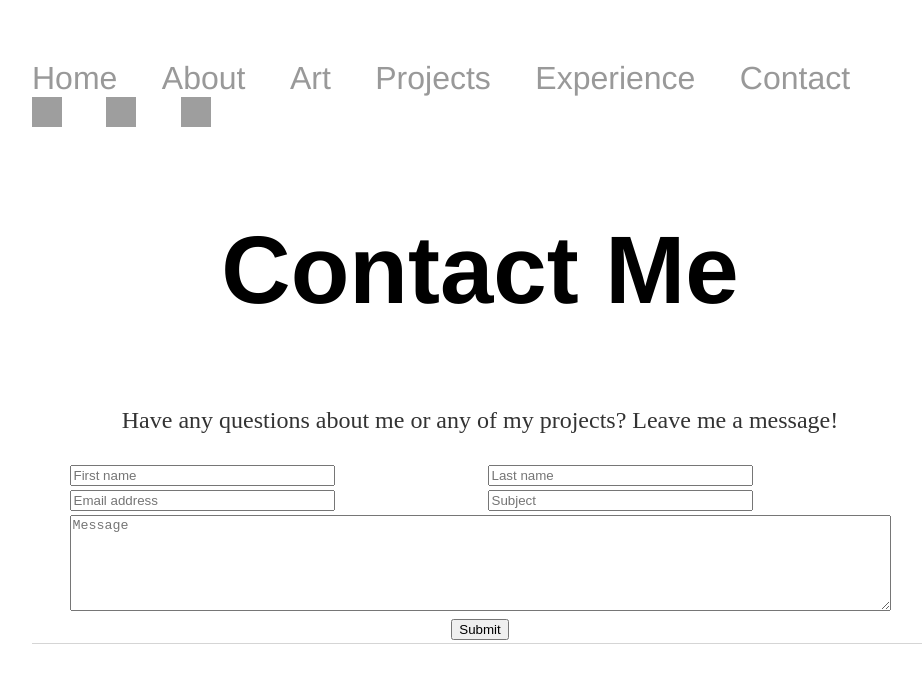
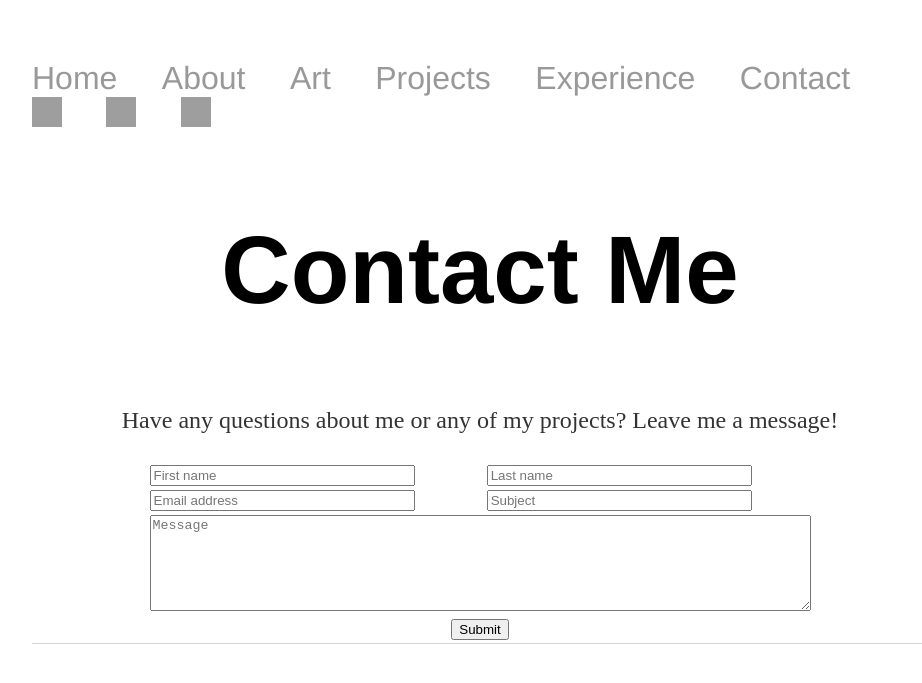
Before and after one commit to jhltsang/jhltsang.github.io, a Jekyll site: the page built from contact/index.html, in a window 1280 px wide. Shown: the top 683 px of the page, without its empty margins (160-1082 px from the left). Built offline with Jekyll 4.4.1, drawn with Linux system fonts in a browser that asks for light colours; grey boxes are pictures that could not be loaded.

Commit message:
Update index.html

```diff
--- a/contact/index.html
+++ b/contact/index.html
@@ -32,7 +32,7 @@ title: Jessica Tsang
 
 <tr>
  <td colspan="3" valign="top">
-  <textarea  name="message" placeholder="Message" maxlength="1000" cols="100" rows="6"></textarea>
+  <textarea  name="message" placeholder="Message" maxlength="1000" cols="80" rows="6"></textarea>
  </td>
 </tr>
 
```
